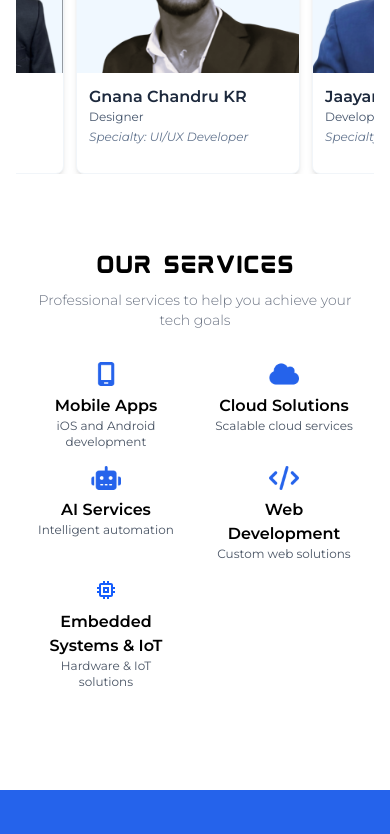
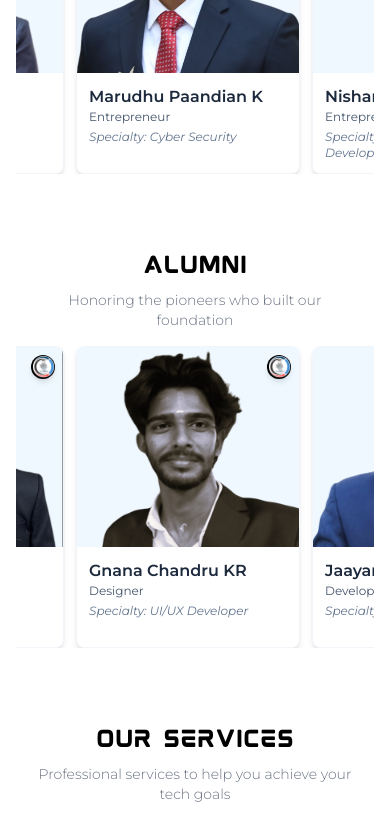
Before and after one commit to Kite-IPS/Ips_Portfolio, a React (Vite) app in the folder Client/: page / in a window 390 px wide. Shown: the part 7440-8274 px from the top of the page. Built offline with nearby package versions, Linux system fonts and the light colour scheme.

Commit message:
Added alumini section

```diff
--- a/Client/src/Components/Member.jsx
+++ b/Client/src/Components/Member.jsx
@@ -1,19 +1,20 @@
 import { useState, useRef, useEffect } from 'react';
 import PropTypes from 'prop-types';
 import { motion } from 'framer-motion';
+// 2nd-yr members
+import Joedaniel from '../assets/members/2nd-yrs/joedaniel.png';
+import Mourish from '../assets/members/2nd-yrs/mourish.png';
+// 3rd-4th-yr members
 import Ranjith from '../assets/members/3rd-4th-yrs/ranjith.png';
 import Rajarajan from '../assets/members/3rd-4th-yrs/rajarajan.png';
 import Mitun from '../assets/members/3rd-4th-yrs/mithun.png';
 import Marudhu from '../assets/members/3rd-4th-yrs/marudhu.png';
 import Gokulramm from '../assets/members/3rd-4th-yrs/gokulramm.png';
 import Aiswarya from '../assets/members/3rd-4th-yrs/aiswarya.png';
-import Praveenraj from '../assets/members/alumni/praveenraj.png';
-import Jd from '../assets/members/alumni/jd.png';
 import SK from '../assets/members/3rd-4th-yrs/sk.png';
 import Yogesh from '../assets/members/3rd-4th-yrs/yogesh.png';
 import Adithya from '../assets/members/3rd-4th-yrs/adithya.png';
 import Gobi from '../assets/members/3rd-4th-yrs/gobi.png';
-import Sivaramana from '../assets/members/alumni/sivaramana.png';
 import Naagaroshan from '../assets/members/3rd-4th-yrs/nagaroshan.png';
 import Yogalaksmi from '../assets/members/3rd-4th-yrs/yoga.png';
 import Rishwanth from '../assets/members/3rd-4th-yrs/rishwanth.png';
@@ -22,6 +23,10 @@ import Vigneshwar from '../assets/members/3rd-4th-yrs/vigneshwar.png';
 import Nishanthm from '../assets/members/3rd-4th-yrs/nishanthm.png';
 import Nishanth from '../assets/members/3rd-4th-yrs/nishanth.png';
 import Dharun from '../assets/members/3rd-4th-yrs/dharun.png';
+// Alumni members
+import Praveenraj from '../assets/members/alumni/praveenraj.png';
+import Jd from '../assets/members/alumni/jd.png';
+import Sivaramana from '../assets/members/alumni/sivaramana.png';
 import Chandru from '../assets/members/alumni/chandru.png';
 import Black from '../assets/general/black-badge.png';
 import White from '../assets/general/IPS WHITE batch 1.png';
@@ -29,7 +34,8 @@ import LinkedinIcon from '../assets/general/linkedin-icon.jpg';
 import GithubIcon from '../assets/general/github-icon.png';
 
 
-const communityMembers = [
+// ── Alumni Members ──────────────────────────────────────────────────────────
+const alumniMembers = [
   {
     name: "Siva Ramana H V",
     role: "Developer",
@@ -65,6 +71,28 @@ const communityMembers = [
     badges: [White],
     github: "https://github.com/jaayaraajadhanus",
     linkedin: "https://www.linkedin.com/in/jaayaraajadhanus"
+  },
+];
+
+// ── Active Community Members (2nd-yrs + 3rd/4th-yrs) ────────────────────────
+const communityMembers = [
+  {
+    name: "Joe Daniel",
+    role: "Developer",
+    specialty: "Full-Stack Development",
+    imageUrl: Joedaniel,
+    badges: [Black],
+    github: "https://github.com",
+    linkedin: "https://linkedin.com"
+  },
+  {
+    name: "Mourish",
+    role: "Developer",
+    specialty: "Full-Stack Development",
+    imageUrl: Mourish,
+    badges: [Black],
+    github: "https://github.com",
+    linkedin: "https://linkedin.com"
   },
   {
     name: "Marudhu Paandian K",
@@ -230,8 +258,6 @@ const communityMembers = [
     github: "https://github.com/zvoidy",
     linkedin: "http://www.linkedin.com/in/mitun-m"
   },
-
-  // Commented out placeholder members are preserved but not shown here for brevity
 ];
 
 const ProfessionalMemberMarquee = ({
@@ -550,9 +576,14 @@ const ProfessionalMemberMarquee = ({
   );
 };
 
-function App() {
+function MembersSection() {
   return <ProfessionalMemberMarquee members={communityMembers} />;
 }
+
+function AlumniSection() {
+  return <ProfessionalMemberMarquee members={alumniMembers} />;
+}
+
 ProfessionalMemberMarquee.propTypes = {
   members: PropTypes.arrayOf(PropTypes.shape({
     name: PropTypes.string,
@@ -567,4 +598,5 @@ ProfessionalMemberMarquee.propTypes = {
   manualScrollMultiplier: PropTypes.number
 };
 
-export default App;
+export default MembersSection;
+export { AlumniSection };
--- a/Client/src/Pages/LandingPage.jsx
+++ b/Client/src/Pages/LandingPage.jsx
@@ -10,6 +10,7 @@ import ProjectCard from '../Components/ProjectCard';
 // import section from '../assets/section.png';
 import ServiceBox from '../Components/ServiceBox';
 import Member from '../Components/Member';
+import { AlumniSection } from '../Components/Member';
 import { useNavigate } from 'react-router-dom';
 import Footer from '../Components/Footer';
 import { FaRocket } from "react-icons/fa";
@@ -191,6 +192,12 @@ const LandingPage = () => {
     <Member />
 </div>
 
+                <div id="alumni" className="mt-16 md:mt-20 ">
+    <h1 className='font-bold text-xl sm:text-2xl md:text-3xl mokoto-text text-center'>Alumni</h1>
+    <p className='font-light text-sm sm:text-base text-gray-500 mt-2 text-center px-4'>Honoring the pioneers who built our foundation</p>
+    <AlumniSection />
+</div>
+
                 <div className="mt-16 md:mt-20">
                     <div className='w-[95%] sm:w-[90%] md:w-[80%] mx-auto flex flex-col items-center justify-center'>
                         <h1 className='font-bold text-xl sm:text-2xl md:text-3xl mokoto-text'>Our Services</h1>
```
